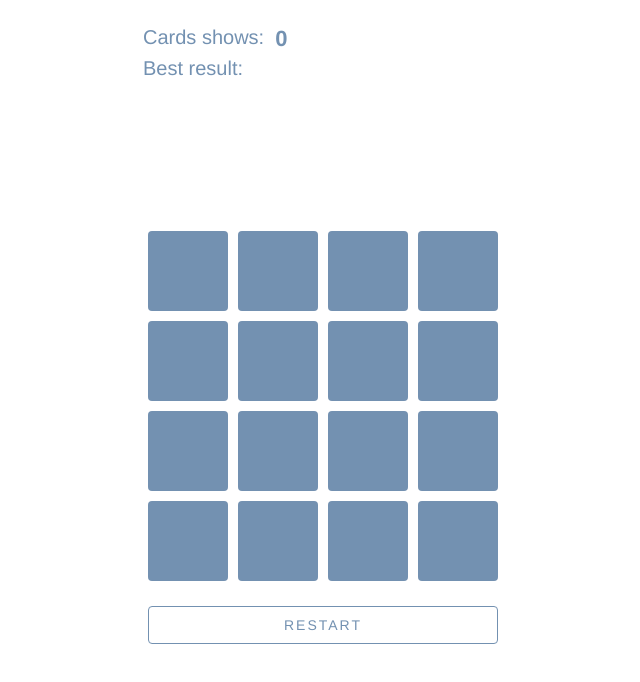
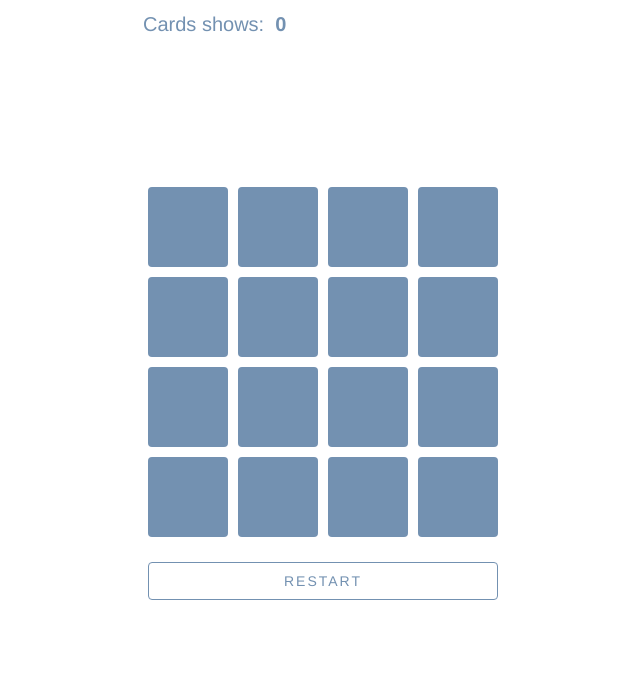
Before and after one commit to Krivoruchko-Anna/memory_cards, a Vue app: page / in a window 1280 px wide. Shown: the top 682 px of the page, without its empty margins (317-957 px from the left). Built offline with nearby package versions, Linux system fonts and the light colour scheme.

Commit message:
hide best result on start"

```diff
--- a/src/components/Cards.vue
+++ b/src/components/Cards.vue
@@ -2,7 +2,7 @@
   <div>
     <div class="clicks">
       <div class="title">Cards shows: &nbsp; <span>{{ this.numberOfClicks }}</span></div>
-      <div class="title">Best result: &nbsp; <span>{{ this.bestResult }}</span></div>
+      <div v-if="this.bestResult" class="title">Best result: &nbsp; <span>{{ this.bestResult }}</span></div>
     </div>
 
     <div class="cards_wrapper">
@@ -104,7 +104,7 @@ export default {
           if (this.checkRestCards.length === 0) {
             this.endOfTheGame = true;
 
-            if (!this.bestResult || this.numberOfClicks < this.bestResult) {
+            if (this.numberOfClicks < this.bestResult) {
               this.bestResult = this.numberOfClicks;
             }
           }
@@ -245,7 +245,6 @@ export default {
 
   span {
     font-weight: bold;
-    font-size: 22px;
   }
 }
 
```
